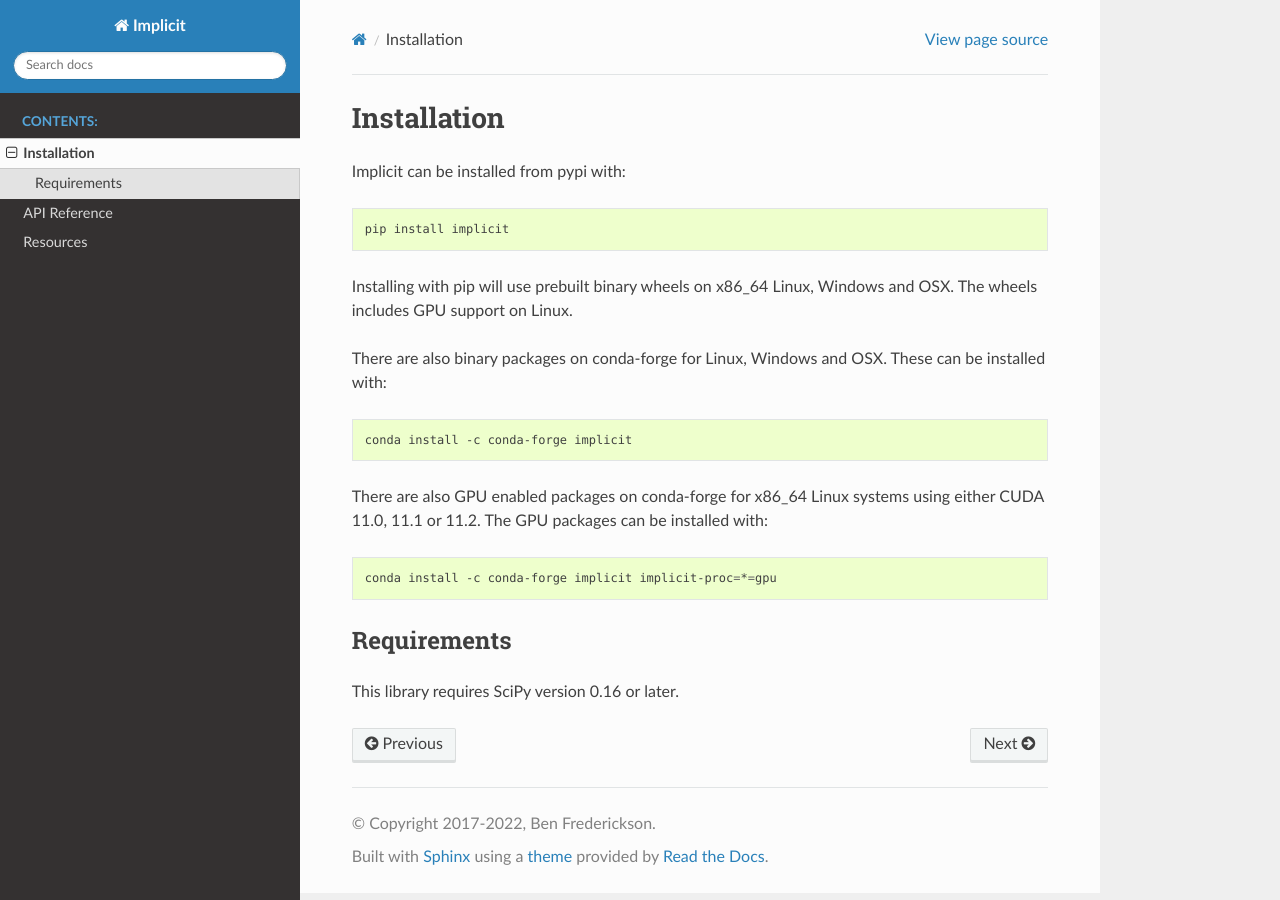
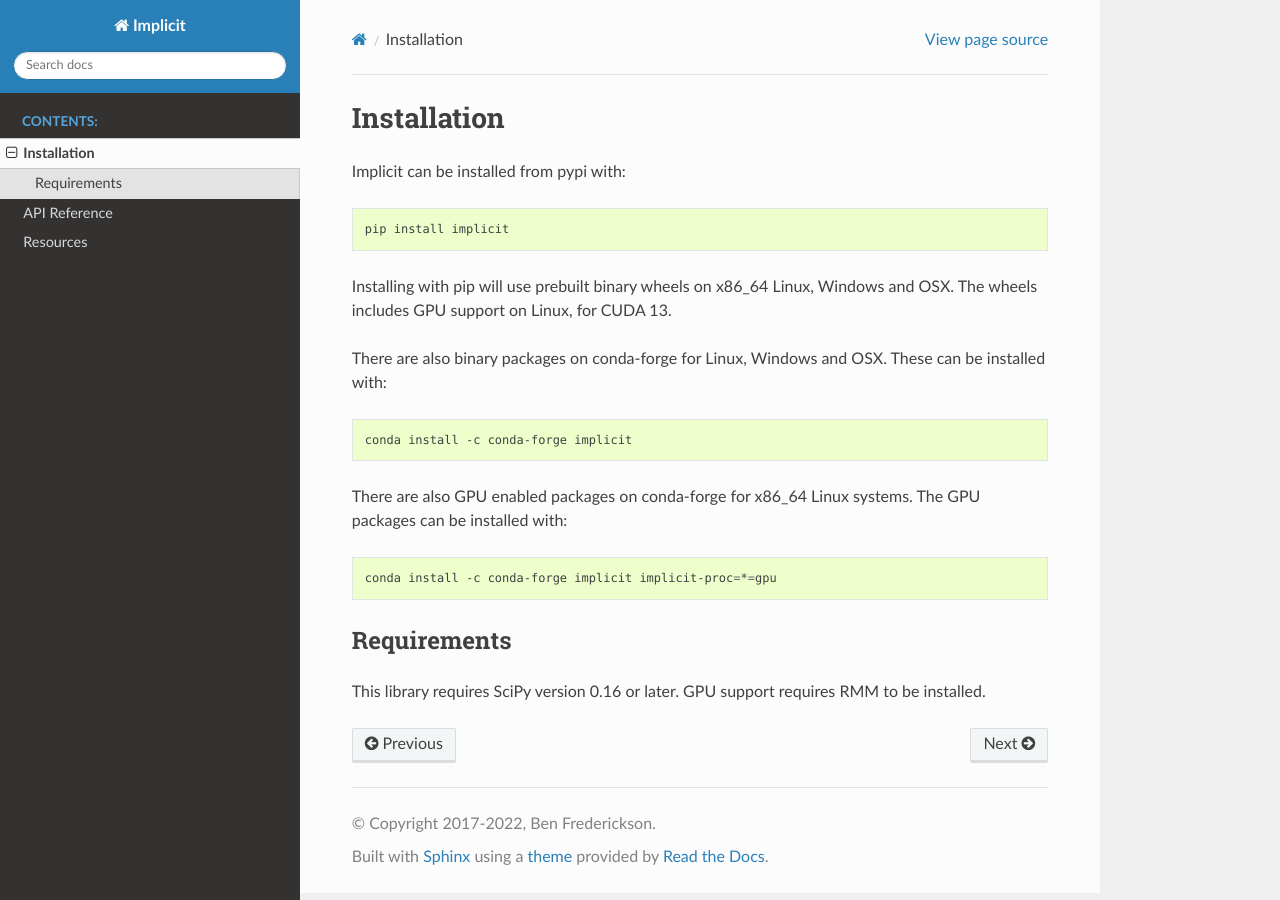
Before and after one commit to benfred/implicit, a Sphinx documentation site: the page built from docs/source/installation.rst, in a window 1280 px wide. Built offline with Sphinx 7.4.7 and the Read the Docs theme 3.1.0, drawn with Linux system fonts in a browser that asks for light colours; pages that are not in the unit, such as notebooks, are missing from menus.

```diff
--- a/docs/source/installation.rst
+++ b/docs/source/installation.rst
@@ -8,7 +8,7 @@ Implicit can be installed from pypi with:
     pip install implicit
 
 Installing with pip will use prebuilt binary wheels on x86_64 Linux, Windows
-and OSX. The wheels includes GPU support on Linux.
+and OSX. The wheels includes GPU support on Linux, for CUDA 13.
 
 There are also binary packages on conda-forge for Linux, Windows and OSX. These can be installed with:
 
@@ -16,8 +16,8 @@ There are also binary packages on conda-forge for Linux, Windows and OSX. These
 
     conda install -c conda-forge implicit
 
-There are also GPU enabled packages on conda-forge for x86_64 Linux systems using either CUDA
-11.0, 11.1 or 11.2. The GPU packages can be installed with:
+There are also GPU enabled packages on conda-forge for x86_64 Linux systems.
+The GPU packages can be installed with:
 
 .. code-block:: bash
 
@@ -27,4 +27,4 @@ There are also GPU enabled packages on conda-forge for x86_64 Linux systems usin
 Requirements
 ------------
 
-This library requires SciPy version 0.16 or later.
+This library requires SciPy version 0.16 or later. GPU support requires RMM to be installed.
```
Also changed, not shown: README.md (+4 -3 lines).
